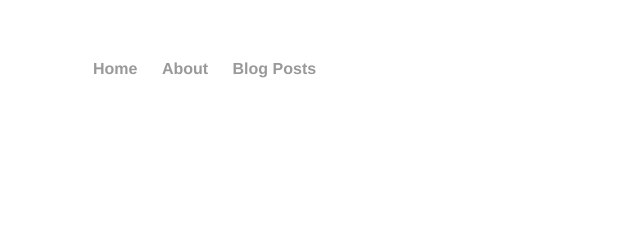
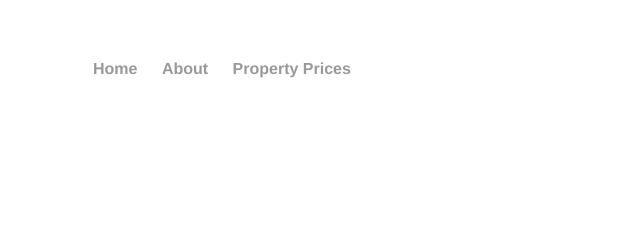
Before and after one commit to wccdigital/graphs, a Jekyll site: the page built from index.html, in a window 1280 px wide and 900 px high. Shown: the top 252 px of the window, without its empty margins (99-739 px from the left). Built offline with Jekyll 4.4.1, drawn with Linux system fonts in a browser that asks for light colours; nearby versions of some CDN libraries.

Commit message:
Update default.html

```diff
--- a/_layouts/default.html
+++ b/_layouts/default.html
@@ -10,7 +10,7 @@
 	    		<ul>
 	        		<li><a href="/">Home</a></li>
 		        	<li><a href="/about">About</a></li>
-	        		<li><a href="/blog">Blog Posts</a></li>
+	        		<li><a href="/PropertyPrices">Property Prices</a></li>
 	    		</ul>
 			</nav>
 			<div class="container">
```
